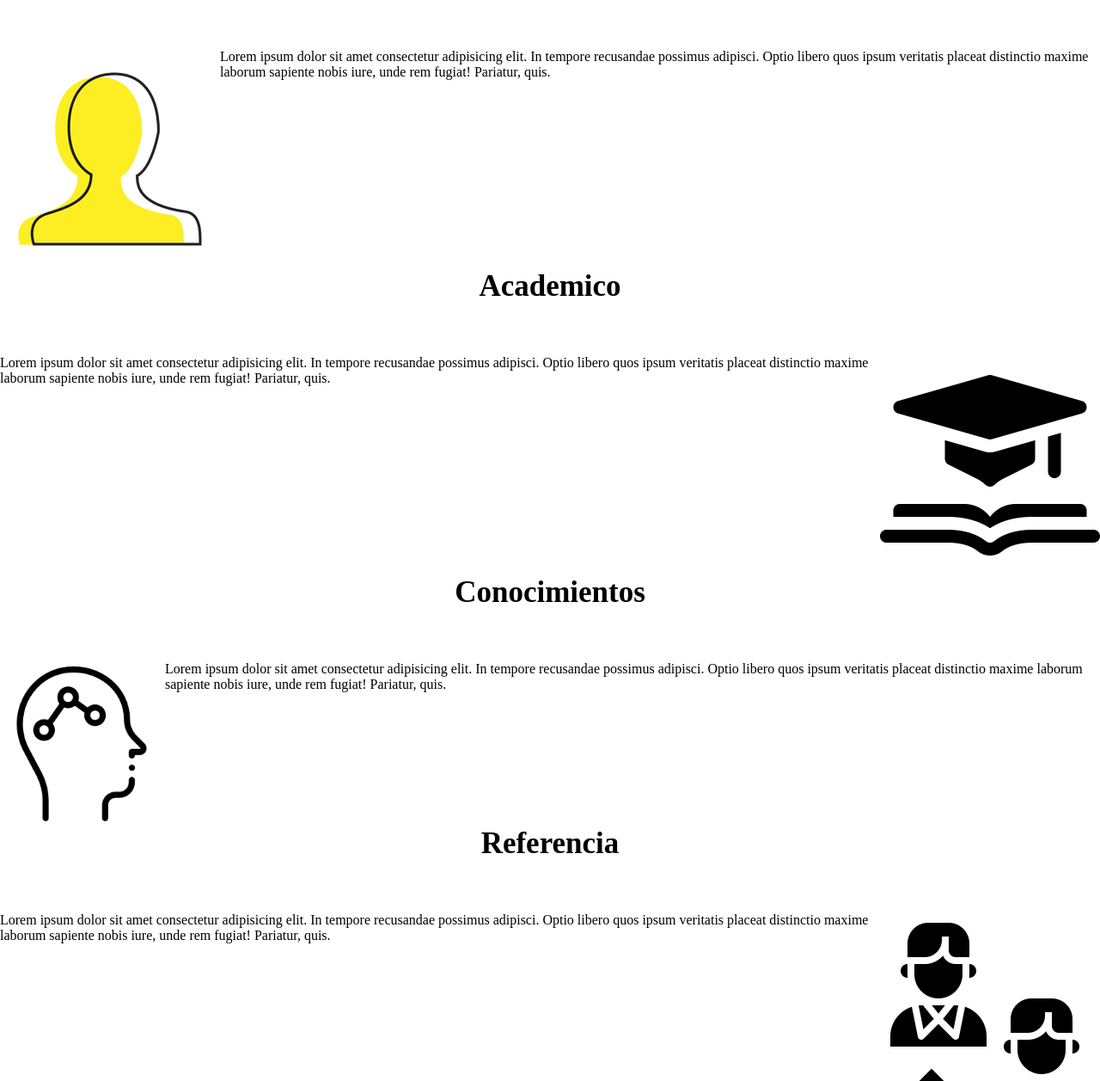
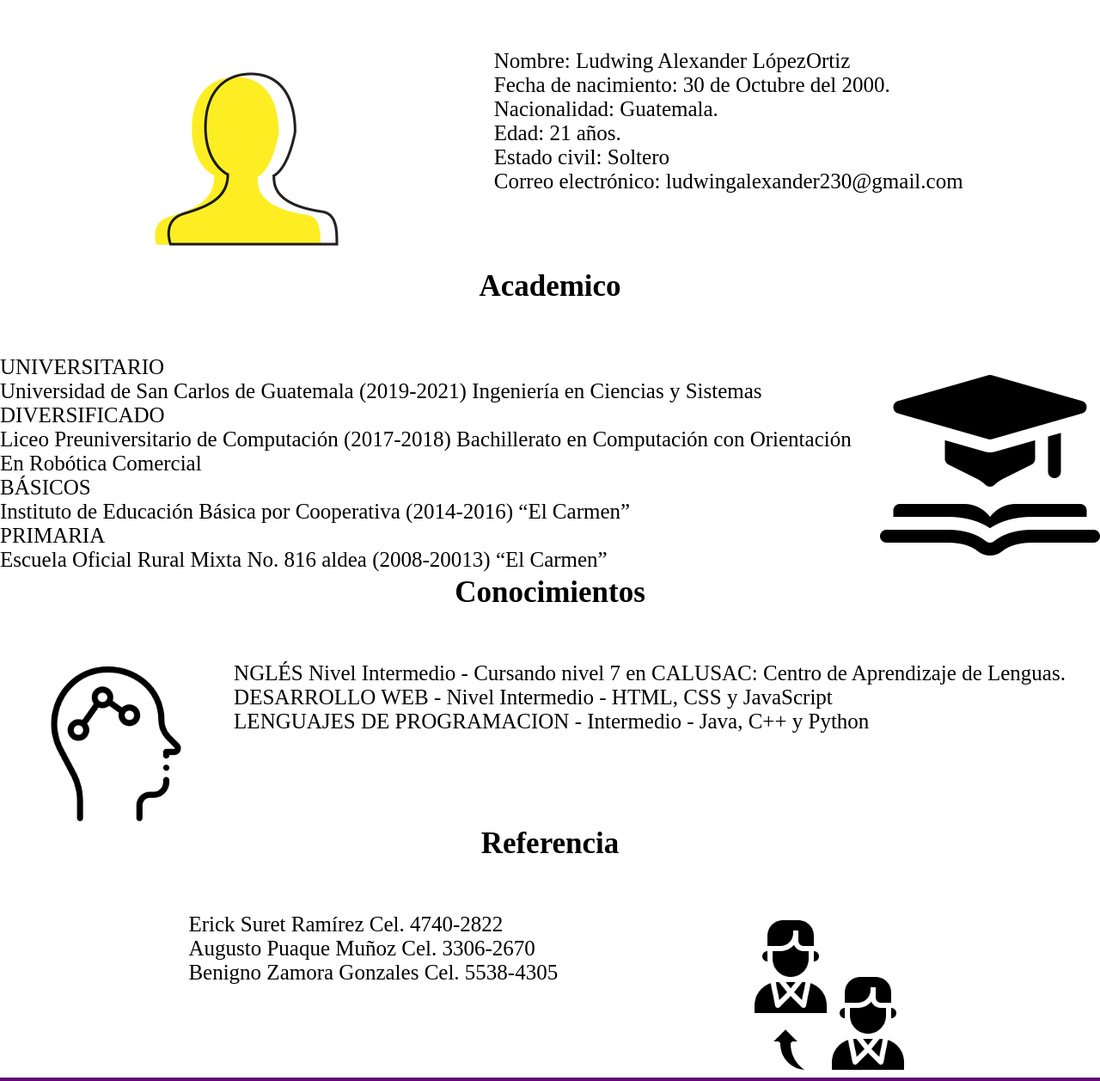
Before and after one commit to Ahletz/Ahletz.github.io, a plain HTML site: page index.html in a window 1280 px wide. Shown: the part 643-1900 px from the top of the page at 86% size. Drawn offline with Linux system fonts and the light colour scheme.

Commit message:
informacion personal subida

```diff
--- a/css/index.css
+++ b/css/index.css
@@ -81,7 +81,7 @@ header .textos-header {
 
 .textos-header h1 {
 
-    font-size: 60px;
+    font-size: 80px;
     color: #fff;
 }
 
@@ -101,6 +101,13 @@ header .textos-header {
 .imagen-personal{
 
     width: 48%;
+}
+
+.Contenido-Text{
+
+font-size: 25px;
+font-weight: 300;
+
 }
 .Contenedor-Academico {
     display: flex;
@@ -132,7 +139,7 @@ header .textos-header {
 
 .Imagen-Referencias{
 
-    width: 20%;
+    width: 15%;
 }
 
 footer{
--- a/index.html
+++ b/index.html
@@ -39,11 +39,16 @@
             <h2 class="titulo">Personal</h2>
             <div class="Contenedor-personal">
                 <img src="imagenes/persona.png" alt="" class="Imagen-Personal">
-                <div class="Contenido Text">
+                <div class="Contenido-Text">
 
-                    <p>Lorem ipsum dolor sit amet consectetur adipisicing elit. In tempore recusandae possimus adipisci.
-                        Optio libero quos ipsum veritatis placeat distinctio maxime laborum sapiente nobis iure, unde
-                        rem fugiat! Pariatur, quis.</p>
+                    <p>Nombre: Ludwing Alexander LópezOrtiz </p>
+                    <p> Fecha de nacimiento: 30 de Octubre del 2000.</p>
+                    <p> Nacionalidad: Guatemala.</p>
+                    <p> Edad: 21 años.</p>
+                    <p> Estado civil: Soltero </p>
+                    <p> Correo electrónico: ludwingalexander230@gmail.com
+
+                    </p>
                 </div>
 
             </div>
@@ -53,11 +58,30 @@
             <h2 class="titulo">Academico</h2>
             <div class="Contenedor-Academico">
 
-                <div class="Contenido Text">
+                <div class="Contenido-Text">
+                    <p>UNIVERSITARIO
+                    </p>
+                    <p>Universidad de San Carlos de Guatemala
+                        (2019-2021) Ingeniería en Ciencias y Sistemas</p>
 
-                    <p>Lorem ipsum dolor sit amet consectetur adipisicing elit. In tempore recusandae possimus adipisci.
-                        Optio libero quos ipsum veritatis placeat distinctio maxime laborum sapiente nobis iure, unde
-                        rem fugiat! Pariatur, quis.</p>
+                    <p>DIVERSIFICADO
+                    </p>
+                    <p>Liceo Preuniversitario de Computación
+                        (2017-2018) Bachillerato en Computación con Orientación
+                        En Robótica Comercial</p>
+
+                    <p>BÁSICOS
+                    </p>
+                    <p>Instituto de Educación Básica por Cooperativa
+                        (2014-2016) “El Carmen” </p>
+
+
+                    <p>
+                        PRIMARIA
+
+                    </p>
+                    <p>Escuela Oficial Rural Mixta No. 816 aldea
+                        (2008-20013) “El Carmen”</p>
                 </div>
                 <img src="imagenes/academico.png" alt="" class="Imagen-Academico">
 
@@ -68,11 +92,11 @@
             <h2 class="titulo">Conocimientos</h2>
             <div class="Contenedor-conocimientos">
                 <img src="imagenes/conocimientos.png" alt="" class="Imagen-conocimientos">
-                <div class="Contenido Text">
+                <div class="Contenido-Text">
 
-                    <p>Lorem ipsum dolor sit amet consectetur adipisicing elit. In tempore recusandae possimus adipisci.
-                        Optio libero quos ipsum veritatis placeat distinctio maxime laborum sapiente nobis iure, unde
-                        rem fugiat! Pariatur, quis.</p>
+                    <p>NGLÉS Nivel Intermedio - Cursando nivel 7 en CALUSAC: Centro de Aprendizaje de Lenguas.</p>
+                    <p>DESARROLLO WEB - Nivel Intermedio - HTML, CSS y JavaScript</p>
+                    <p> LENGUAJES DE PROGRAMACION - Intermedio - Java, C++ y Python</p>
                 </div>
 
             </div>
@@ -82,11 +106,11 @@
             <h2 class="titulo">Referencia</h2>
             <div class="Contenedor-referencias">
 
-                <div class="Contenido Text">
+                <div class="Contenido-Text">
 
-                    <p>Lorem ipsum dolor sit amet consectetur adipisicing elit. In tempore recusandae possimus adipisci.
-                        Optio libero quos ipsum veritatis placeat distinctio maxime laborum sapiente nobis iure, unde
-                        rem fugiat! Pariatur, quis.</p>
+                    <p>Erick Suret Ramírez Cel. 4740-2822</p>
+                        <p>Augusto Puaque Muñoz Cel. 3306-2670</p>
+                        <p>Benigno Zamora Gonzales Cel. 5538-4305</p>
                 </div>
                 <img src="imagenes/referencias.png" alt="" class="Imagen-Referencias">
 
```
